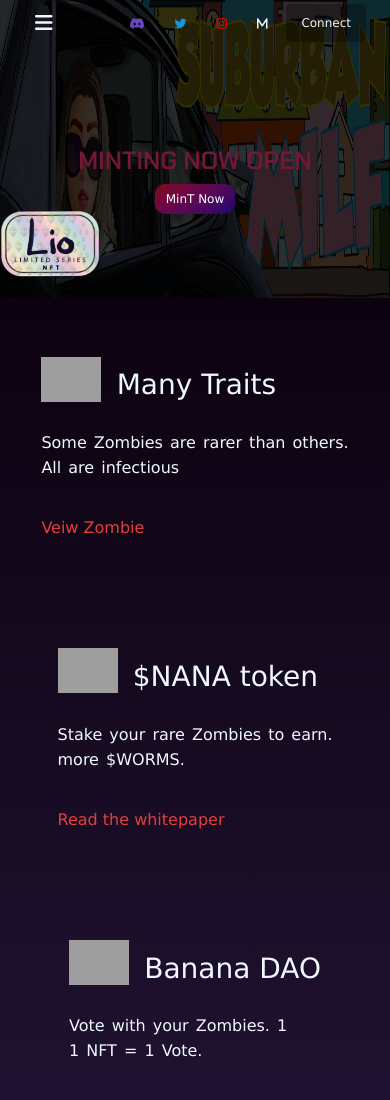
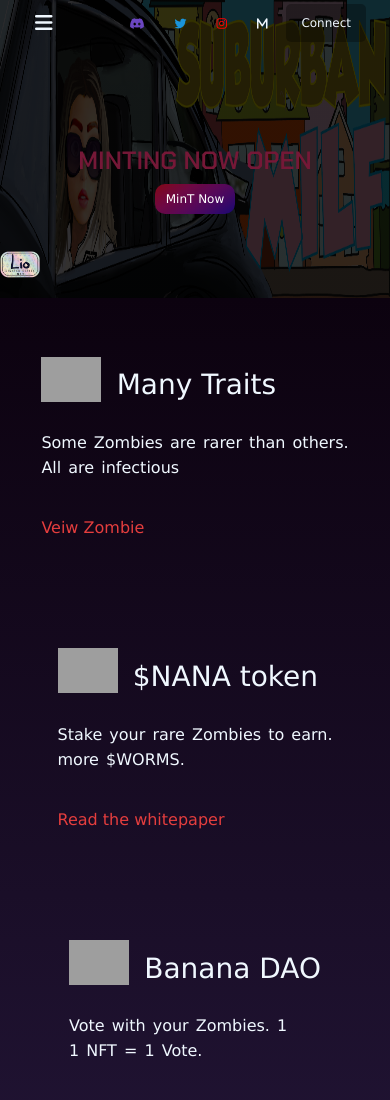
Before and after one commit to uzma-nazim/Suburban-MILF-web, a plain HTML site: page index.html in a window 390 px wide. Shown: the top 1100 px of the page. Drawn offline with nearby package versions, Linux system fonts and the light colour scheme; grey boxes are pictures that could not be loaded; a web font is replaced by a local one.

Commit message:
Add files via upload

```diff
--- a/style.css
+++ b/style.css
@@ -219,6 +219,10 @@ html{
 
         background-size :500px 350px !important;
 
+
+    }
+    .bottomLogo{
+        width: 40px !important;
     }
 
  }
```
